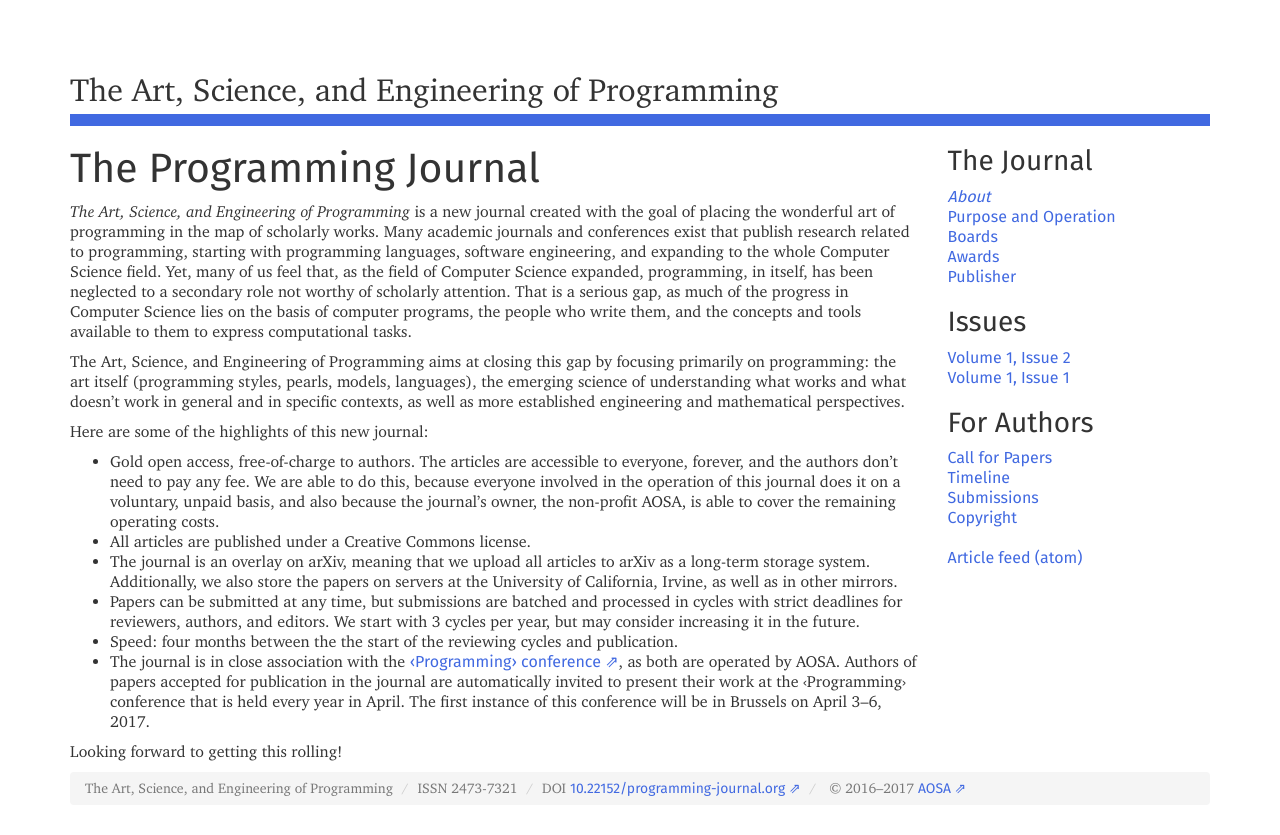
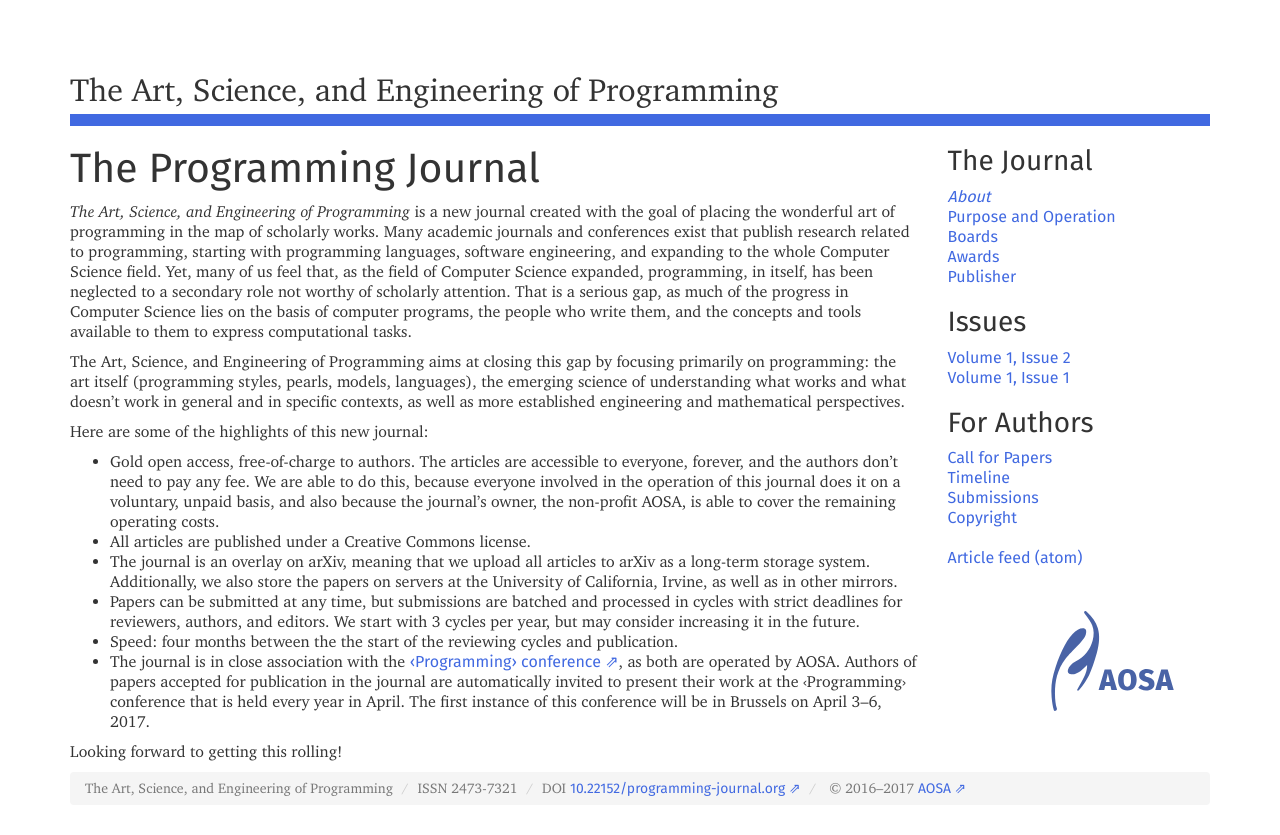
Before and after one commit to programming-journal/programming-journal.github.io, a Jekyll site: the page built from index.markdown, in a window 1280 px wide. Shown: the top 835 px of the page. Built offline with Jekyll 4.4.1, drawn with Linux system fonts in a browser that asks for light colours; nearby versions of some CDN libraries.

Commit message:
Add aosa logo

```diff
--- a/_layouts/default.html
+++ b/_layouts/default.html
@@ -48,7 +48,7 @@
     {% assign all_categories = pages | group_by: "category" | sort: 'name' | reverse %}
     {% assign local_pages = pages %}
     <div class="container">
-      <div class="row hidden-sm hidden-xs">
+      <div class="row hidden-xs" style="position: relative">
         <div class="col-md-12">
           <div class="banner" >{{site.title}}</div>
         </div>
@@ -85,17 +85,11 @@
           </section>
         </div>
         <div class="col-lg-3 col-md-3 col-sm-3">
-          <header id="navbarheader" class="visible-sm visible-xs">
+          <header id="navbarheader" class="visible-xs">
             <nav class="navbar navbar-default navbar-fixed-top">
               <div class="container">
                 <div class="navbar-header">
-                    {% comment %}<!--
-                  {% assign murl = home.url|remove:'index.html' %}
-                  <a id="programming-navbar-mobile" class="pull-left" href="{{ murl }}">
-                    <span class="glyphicon glyphicon-home" aria-hidden="true"></span>
-                    <img style="height: 3em; padding: .5ex 1em" alt="{{ home.title }}" src="{{ site.baseurl }}/assets/programming.svg">
-                  </a>
-                    -->{% endcomment %}
+
                   <button type="button" class="navbar-toggle collapsed" data-toggle="collapse" data-target="#navbar" aria-expanded="false" aria-controls="navbar">
                     <span class="sr-only">Toggle navigation</span>
                     <span class="icon-bar"></span>
@@ -144,7 +138,7 @@
               </div>
             </nav>
           </header>
-          <header id="mainheader" class="hidden-sm hidden-xs">
+          <header id="mainheader" class="hidden-xs">
             <nav id="mainnav">
                 <ul>
                   {% for category in all_categories %}
@@ -177,15 +171,16 @@
                     {% endfor %}
                   </ul>
             </nav>
-            {% comment %}
-            <div class="hidden-xs hidden-sm hidden-md">
-              <img src="{{ site.baseurl }}/assets/programming.svg" style="width: 75%; padding: 1em;" alt="" title="‹Programming›">
+            <div class="hidden-xs" >
+              <img src="{{ site.baseurl }}/assets/aosa.svg" class="pull-right" style="width: 50%; margin: 2em;" alt="AOSA, Inc" title="AOSA, Inc">
             </div>
-            {% endcomment %}
           </header>
         </div>
       </div>
       <footer>
+      <div class="visible-xs" >
+        <img style="height: 3em; padding: .5ex 1em" src="{{ site.baseurl }}/assets/aosa.svg" class="pull-right" alt="AOSA, Inc" title="AOSA, Inc">
+      </div>
         <ol class="breadcrumb text-muted small">
         <li>{{site.title}}</li>
         <li>ISSN {{site.issn}}</li>
@@ -196,7 +191,7 @@
       {% else %}{{ responsibletitle}}
       {% endif %}
       </a></li>
-    </ol>
+      </ol>
       </footer>
     </div>
     <script src="https://ajax.googleapis.com/ajax/libs/jquery/1.11.2/jquery.min.js"></script>
```
Also changed, not shown: assets/aosa.svg (added).
